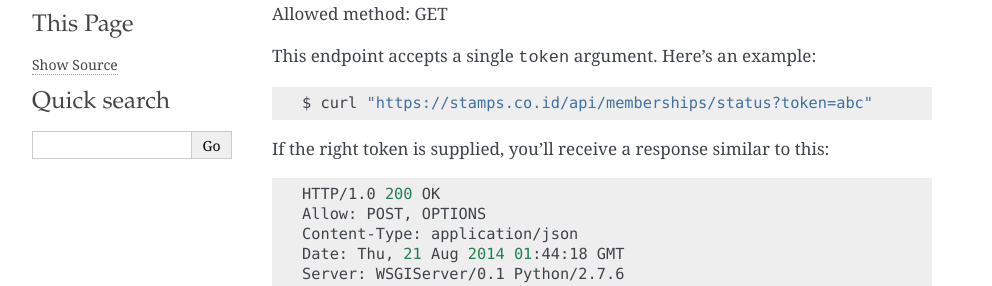
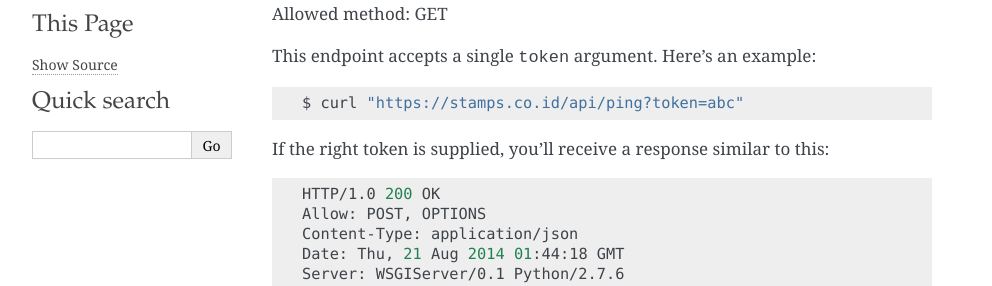
Before and after one commit to ui/stamps-api-docs, a Sphinx documentation site: the page built from source/testing.rst, in a window 1280 px wide. Shown: the part 278-564 px from the top of the page, without its empty margins (148-1140 px from the left). Built offline with Sphinx 7.4.7, drawn with Linux system fonts in a browser that asks for light colours; part of the change alters nothing that is shown.

Commit message:
Fix ping wrong url

```diff
--- a/source/testing.rst
+++ b/source/testing.rst
@@ -15,7 +15,7 @@ This endpoint accepts a single ``token`` argument. Here's an example:
 
 .. code-block :: bash
 
-    $ curl "https://stamps.co.id/api/memberships/status?token=abc"
+    $ curl "https://stamps.co.id/api/ping?token=abc"
 
 If the right token is supplied, you'll receive a response similar to this:
 
```
